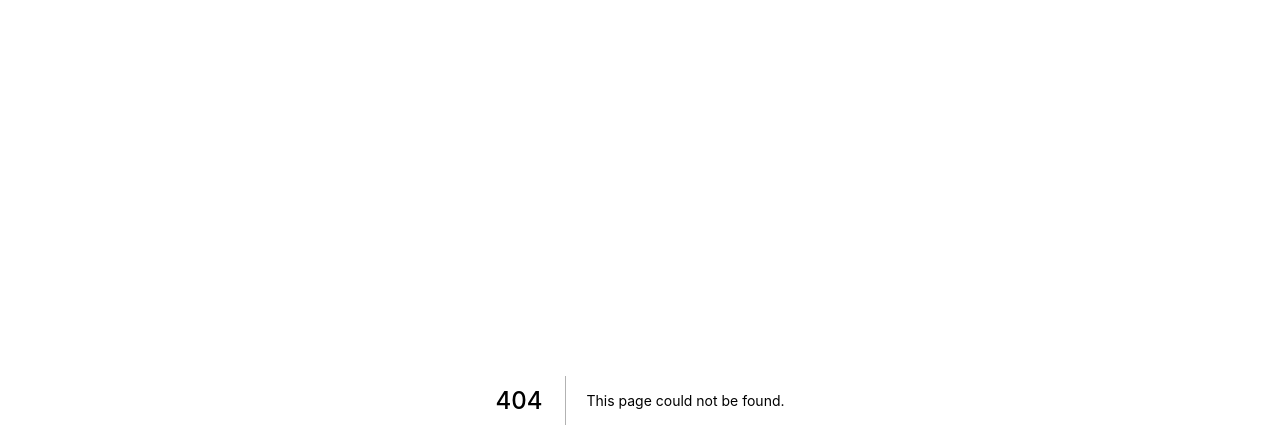
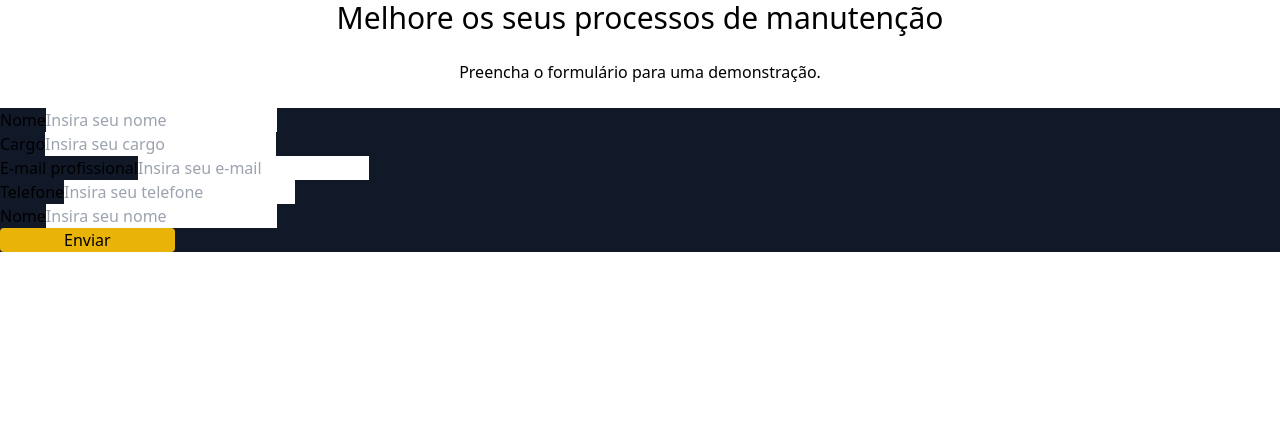
Before and after one commit to walterlbf/Tractian-Website, a Next.js app: page /componentes/Form in a window 1280 px wide. Before the commit this address had no page. Shown: the top 448 px of the page. Built offline with nearby package versions, Linux system fonts and the light colour scheme.

Commit message:
form criado e pading retirado do insumos

```diff
--- /dev/null
+++ b/pages/componentes/Form.jsx
@@ -0,0 +1,47 @@
+import React from 'react';
+
+export default function Form() {
+  return (
+    <section>
+      <h1 className="text-3xl text-center">
+        Melhore os seus processos de manutenção
+      </h1>
+      <p className="text-center my-6">
+        Preencha o formulário para uma demonstração.
+      </p>
+      <form action="" className=" text-left bg-gray-900">
+        <div>
+          <label htmlFor="firstname">
+            Nome
+            <input type="text" name="firstname" placeholder="Insira seu nome" />
+          </label>
+        </div>
+        <div>
+          <label htmlFor="cargo">
+            Cargo
+            <input type="text" name="cargo" placeholder="Insira seu cargo" />
+          </label>
+        </div>
+        <div>
+          <label htmlFor="email">
+            E-mail profissional
+            <input type="text" name="email" placeholder="Insira seu e-mail" />
+          </label>
+        </div>
+        <div>
+          <label htmlFor="telefone">
+            Telefone
+            <input type="text" name="telefone" placeholder="Insira seu telefone" />
+          </label>
+        </div>
+        <div>
+          <label htmlFor="firstname">
+            Nome
+            <input type="text" name="firstname" placeholder="Insira seu nome" />
+          </label>
+        </div>
+        <button type="submit" className="rounded bg-yellow-500 px-16">Enviar</button>
+      </form>
+    </section>
+  );
+}
--- a/pages/componentes/Insumos.jsx
+++ b/pages/componentes/Insumos.jsx
@@ -3,13 +3,13 @@ import React from 'react';
 export default function Insumos() {
   return (
     <section className="p-10">
-      <article className="text-center items-center p-10">
+      <article className="text-center items-center">
         <h1 className="text-3xl sm:text-4xl mb-6">
           Suas máquinas mais seguras.
         </h1>
         <div className="h-1 mb-4 mx-auto bg-black w-64 my-6 rounded" />
       </article>
-      <section className="grid grid-cols-3 gap-16 text-center ">
+      <section className="grid grid-cols-1 md:grid-cols-3 gap-16 text-center ">
         <article>
           <h1 className="text-4xl font-bold">
             90%
@@ -35,6 +35,7 @@ export default function Insumos() {
           </p>
         </article>
       </section>
+      <div className="h-1 mb-4 mx-auto bg-black w-64 my-6 rounded" />
     </section>
   );
 }
--- a/pages/index.jsx
+++ b/pages/index.jsx
@@ -5,6 +5,7 @@ import Banner from './componentes/Banner';
 import Servicos from './componentes/Servicos';
 import Pros from './componentes/Pros';
 import Insumos from './componentes/Insumos';
+import Form from './componentes/Form';
 // import ondas from '../../imagens/ondas.svg';
 
 export default function Home() {
@@ -20,6 +21,7 @@ export default function Home() {
         <Servicos />
         <Pros />
         <Insumos />
+        <Form />
       </main>
     </>
   );
```
